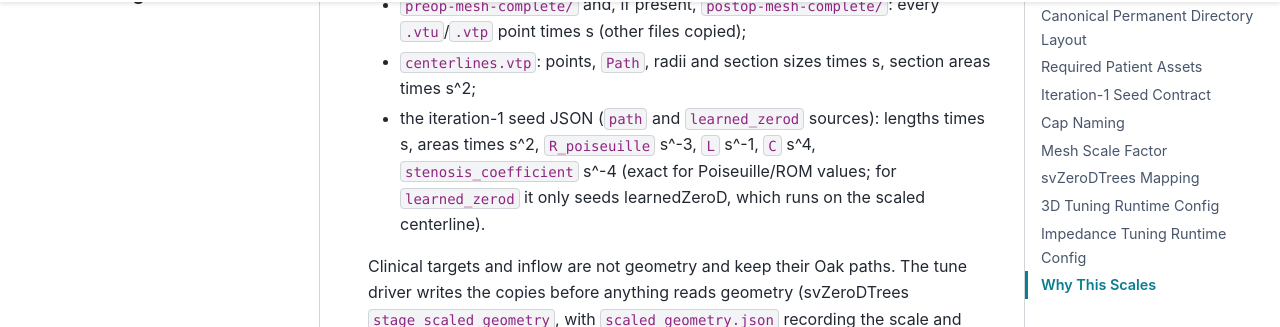
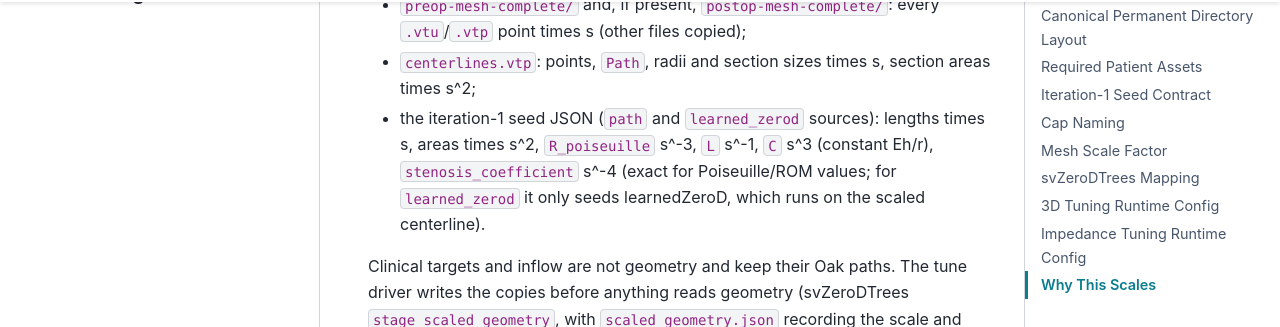
Before and after one commit to ncdorn/svzt-agent, a Sphinx documentation site: the page built from docs/PATIENT_DATA_CONTRACT.md, in a window 1280 px wide and 900 px high, scrolled down 2908 px. Shown: the part 126-453 px from the top of the window. Built offline with Sphinx 7.4.7 and the PyData theme 0.15.4, drawn with Linux system fonts in a browser that asks for light colours; pages that are not in the unit, such as notebooks, are missing from menus.

Commit message:
Document s^3 compliance scaling for staged 0D seeds
Co-Authored-By: Claude Opus 5.5 <noreply@anthropic.com>

```diff
--- a/docs/PATIENT_DATA_CONTRACT.md
+++ b/docs/PATIENT_DATA_CONTRACT.md
@@ -109,7 +109,7 @@ but copies scaled by s, shared by the patient's runs at
 - `centerlines.vtp`: points, `Path`, radii and section sizes times s, section
   areas times s^2;
 - the iteration-1 seed JSON (`path` and `learned_zerod` sources): lengths
-  times s, areas times s^2, `R_poiseuille` s^-3, `L` s^-1, `C` s^4,
+  times s, areas times s^2, `R_poiseuille` s^-3, `L` s^-1, `C` s^3 (constant Eh/r),
   `stenosis_coefficient` s^-4 (exact for Poiseuille/ROM values; for
   `learned_zerod` it only seeds learnedZeroD, which runs on the scaled
   centerline).
```
